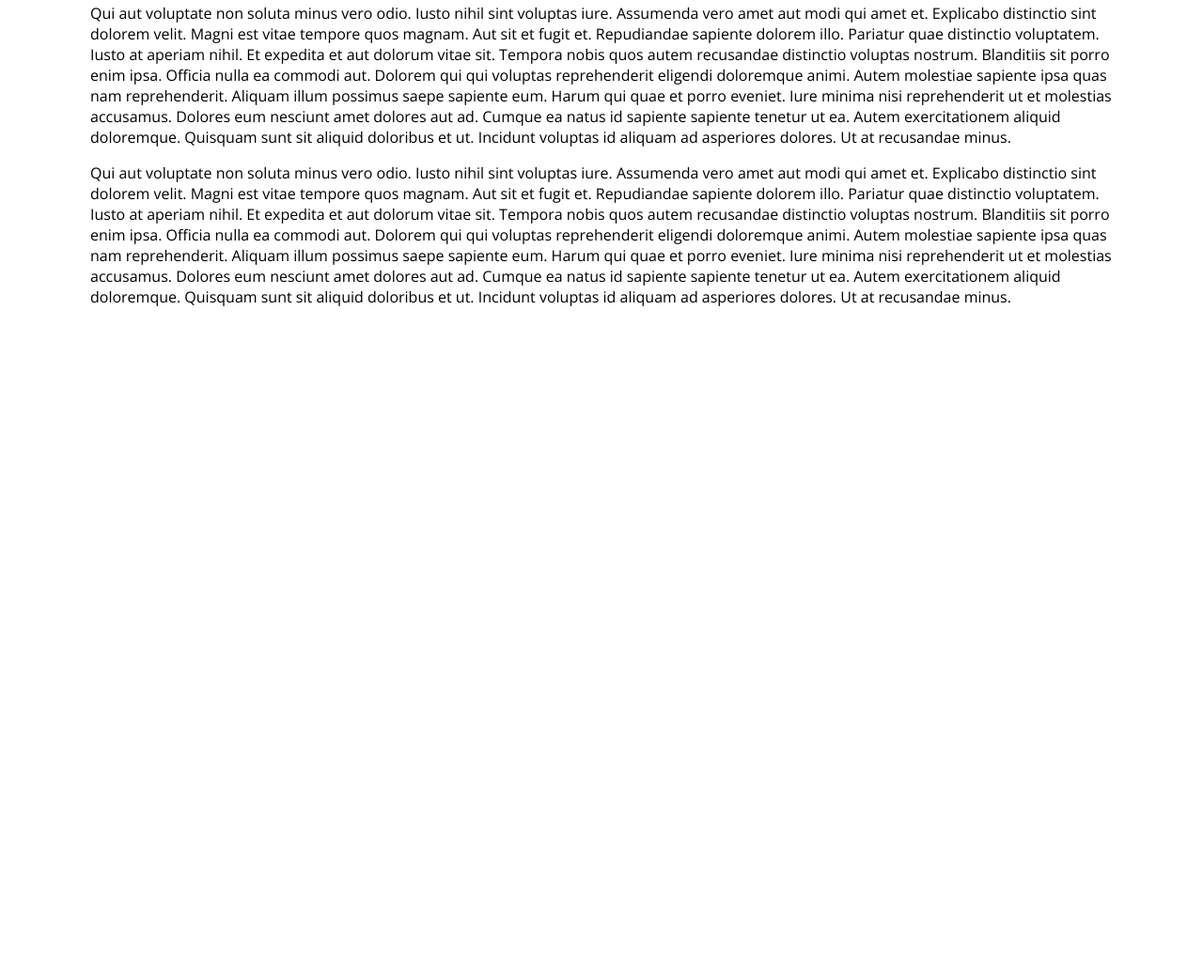
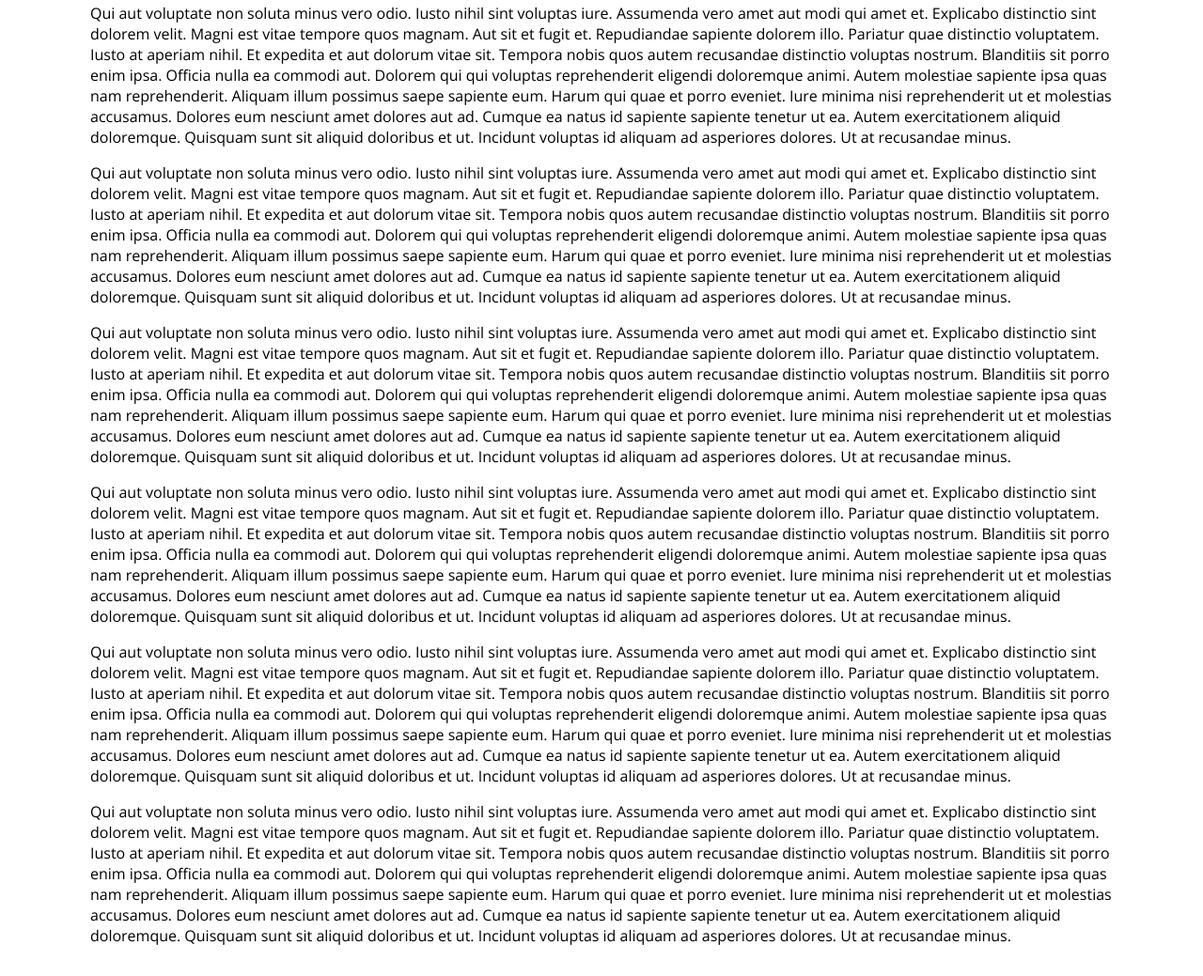
Before and after one commit to franbarra/franbarra.github.io, a plain HTML site: page index.html in a window 1280 px wide. Shown: the part 439-1478 px from the top of the page at 94% size. Before the commit the page ends 800 px from the top, so only its background shows below. Drawn offline with nearby package versions, Linux system fonts and the light colour scheme.

Commit message:
Add five paragraphs of text

```diff
--- a/index.html
+++ b/index.html
@@ -3,6 +3,7 @@
 <head>
     <link rel="stylesheet" href="docs/style.css">
     <link href="https://fonts.googleapis.com/css?family=Open+Sans&display=swap" rel="stylesheet">
+    <meta name="viewport" content="width=device-width, initial-scale=1.0">
     <title>Francisco Barraguirre</title>
 </head>
 
@@ -53,6 +54,46 @@
         Autem molestiae sapiente ipsa quas nam reprehenderit. Aliquam illum possimus saepe sapiente eum. Harum qui quae et porro eveniet. Iure minima nisi reprehenderit ut et molestias accusamus. Dolores eum nesciunt amet dolores aut ad. Cumque ea natus id sapiente sapiente tenetur ut ea.
 
         Autem exercitationem aliquid doloremque. Quisquam sunt sit aliquid doloribus et ut. Incidunt voluptas id aliquam ad asperiores dolores. Ut at recusandae minus.</p>
+
+        <p>Qui aut voluptate non soluta minus vero odio. Iusto nihil sint voluptas iure. Assumenda vero amet aut modi qui amet et. Explicabo distinctio sint dolorem velit. Magni est vitae tempore quos magnam.
+
+        Aut sit et fugit et. Repudiandae sapiente dolorem illo. Pariatur quae distinctio voluptatem. Iusto at aperiam nihil.
+
+        Et expedita et aut dolorum vitae sit. Tempora nobis quos autem recusandae distinctio voluptas nostrum. Blanditiis sit porro enim ipsa. Officia nulla ea commodi aut. Dolorem qui qui voluptas reprehenderit eligendi doloremque animi.
+
+        Autem molestiae sapiente ipsa quas nam reprehenderit. Aliquam illum possimus saepe sapiente eum. Harum qui quae et porro eveniet. Iure minima nisi reprehenderit ut et molestias accusamus. Dolores eum nesciunt amet dolores aut ad. Cumque ea natus id sapiente sapiente tenetur ut ea.
+
+        Autem exercitationem aliquid doloremque. Quisquam sunt sit aliquid doloribus et ut. Incidunt voluptas id aliquam ad asperiores dolores. Ut at recusandae minus.</p>
+
+        <p>Qui aut voluptate non soluta minus vero odio. Iusto nihil sint voluptas iure. Assumenda vero amet aut modi qui amet et. Explicabo distinctio sint dolorem velit. Magni est vitae tempore quos magnam.
+
+        Aut sit et fugit et. Repudiandae sapiente dolorem illo. Pariatur quae distinctio voluptatem. Iusto at aperiam nihil.
+
+        Et expedita et aut dolorum vitae sit. Tempora nobis quos autem recusandae distinctio voluptas nostrum. Blanditiis sit porro enim ipsa. Officia nulla ea commodi aut. Dolorem qui qui voluptas reprehenderit eligendi doloremque animi.
+
+        Autem molestiae sapiente ipsa quas nam reprehenderit. Aliquam illum possimus saepe sapiente eum. Harum qui quae et porro eveniet. Iure minima nisi reprehenderit ut et molestias accusamus. Dolores eum nesciunt amet dolores aut ad. Cumque ea natus id sapiente sapiente tenetur ut ea.
+
+        Autem exercitationem aliquid doloremque. Quisquam sunt sit aliquid doloribus et ut. Incidunt voluptas id aliquam ad asperiores dolores. Ut at recusandae minus.</p>
+
+        <p>Qui aut voluptate non soluta minus vero odio. Iusto nihil sint voluptas iure. Assumenda vero amet aut modi qui amet et. Explicabo distinctio sint dolorem velit. Magni est vitae tempore quos magnam.
+
+        Aut sit et fugit et. Repudiandae sapiente dolorem illo. Pariatur quae distinctio voluptatem. Iusto at aperiam nihil.
+
+        Et expedita et aut dolorum vitae sit. Tempora nobis quos autem recusandae distinctio voluptas nostrum. Blanditiis sit porro enim ipsa. Officia nulla ea commodi aut. Dolorem qui qui voluptas reprehenderit eligendi doloremque animi.
+
+        Autem molestiae sapiente ipsa quas nam reprehenderit. Aliquam illum possimus saepe sapiente eum. Harum qui quae et porro eveniet. Iure minima nisi reprehenderit ut et molestias accusamus. Dolores eum nesciunt amet dolores aut ad. Cumque ea natus id sapiente sapiente tenetur ut ea.
+
+        Autem exercitationem aliquid doloremque. Quisquam sunt sit aliquid doloribus et ut. Incidunt voluptas id aliquam ad asperiores dolores. Ut at recusandae minus.</p>
+
+        <p>Qui aut voluptate non soluta minus vero odio. Iusto nihil sint voluptas iure. Assumenda vero amet aut modi qui amet et. Explicabo distinctio sint dolorem velit. Magni est vitae tempore quos magnam.
+
+        Aut sit et fugit et. Repudiandae sapiente dolorem illo. Pariatur quae distinctio voluptatem. Iusto at aperiam nihil.
+
+        Et expedita et aut dolorum vitae sit. Tempora nobis quos autem recusandae distinctio voluptas nostrum. Blanditiis sit porro enim ipsa. Officia nulla ea commodi aut. Dolorem qui qui voluptas reprehenderit eligendi doloremque animi.
+
+        Autem molestiae sapiente ipsa quas nam reprehenderit. Aliquam illum possimus saepe sapiente eum. Harum qui quae et porro eveniet. Iure minima nisi reprehenderit ut et molestias accusamus. Dolores eum nesciunt amet dolores aut ad. Cumque ea natus id sapiente sapiente tenetur ut ea.
+
+        Autem exercitationem aliquid doloremque. Quisquam sunt sit aliquid doloribus et ut. Incidunt voluptas id aliquam ad asperiores dolores. Ut at recusandae minus.</p>
     </main>
 
 </body>
```
